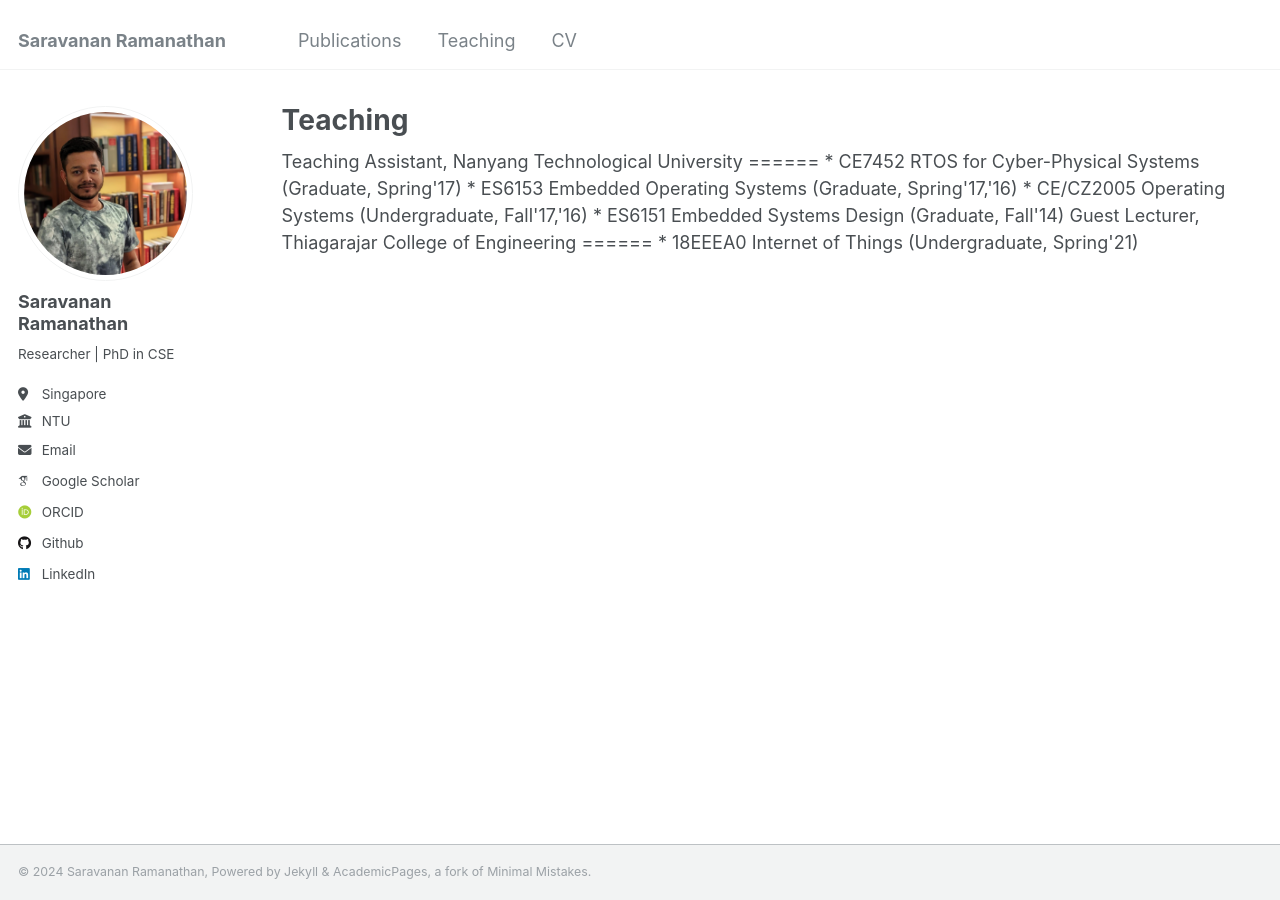
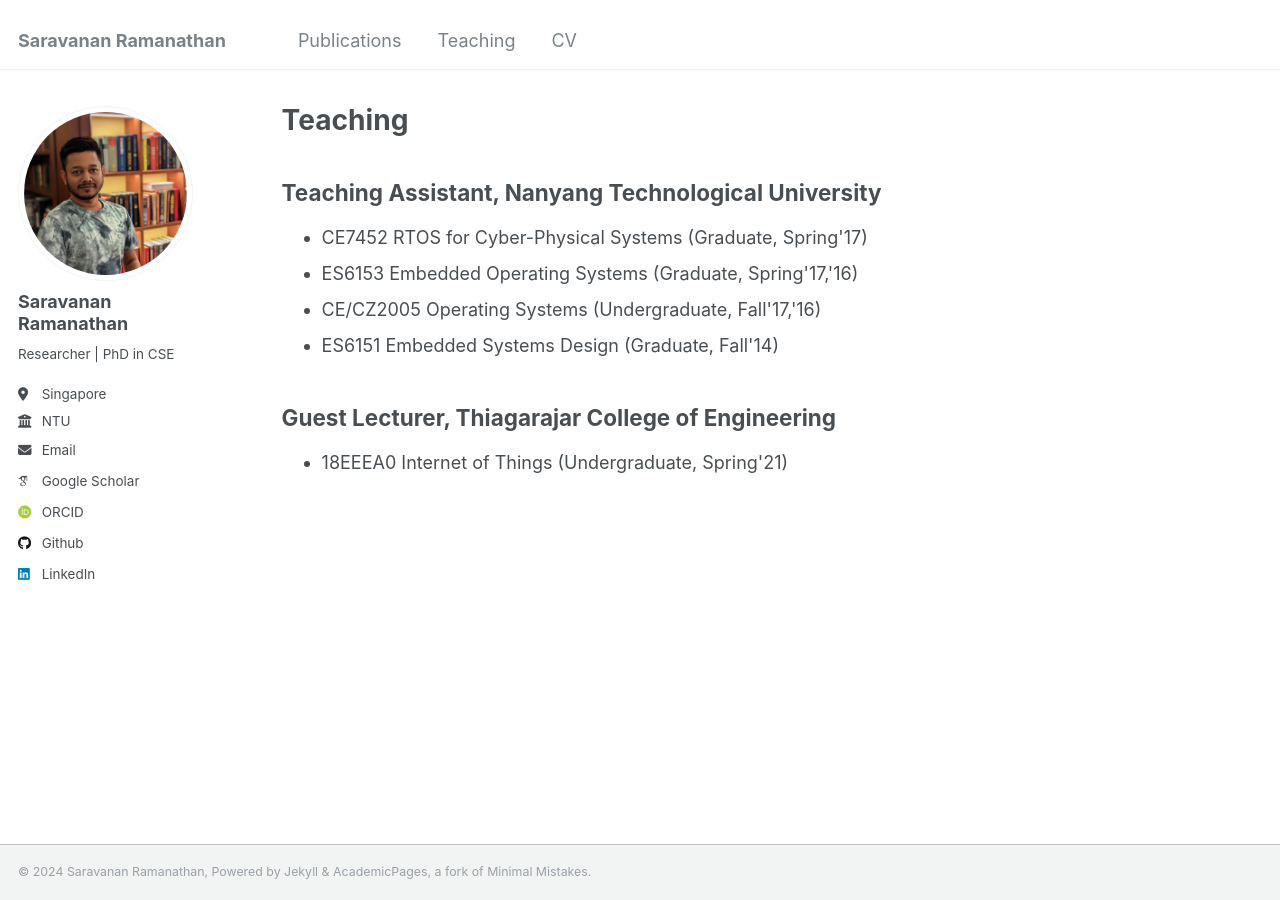
Before and after one commit to saravana016/saravana016.github.io, a Jekyll site: the page built from _pages/teaching.html, in a window 1280 px wide. Built offline with Jekyll 4.4.1, drawn with Linux system fonts in a browser that asks for light colours; some web fonts are replaced.

Commit message:
Update teaching.html

```diff
--- a/_pages/teaching.html
+++ b/_pages/teaching.html
@@ -7,16 +7,20 @@ author_profile: true
 
 {% include base_path %}
 
-Teaching Assistant, Nanyang Technological University
-======
-* CE7452 RTOS for Cyber-Physical Systems (Graduate, Spring'17)
-* ES6153 Embedded Operating Systems (Graduate, Spring'17,'16)
-* CE/CZ2005 Operating Systems (Undergraduate, Fall'17,'16)
-* ES6151 Embedded Systems Design (Graduate, Fall'14)
+<h2> Teaching Assistant, Nanyang Technological University </h2>
 
-Guest Lecturer, Thiagarajar College of Engineering
-======
-* 18EEEA0 Internet of Things (Undergraduate, Spring'21)
+<ul>
+  <li> CE7452 RTOS for Cyber-Physical Systems (Graduate, Spring'17) </li>
+  <li> ES6153 Embedded Operating Systems (Graduate, Spring'17,'16) </li>
+  <li> CE/CZ2005 Operating Systems (Undergraduate, Fall'17,'16) </li>
+  <li> ES6151 Embedded Systems Design (Graduate, Fall'14) </li>
+</ul>
+
+<h2> Guest Lecturer, Thiagarajar College of Engineering </h2>
+
+<ul>
+  <li> 18EEEA0 Internet of Things (Undergraduate, Spring'21) </li>
+</ul>
 
 <!--
 {% for post in site.teaching reversed %}
```
